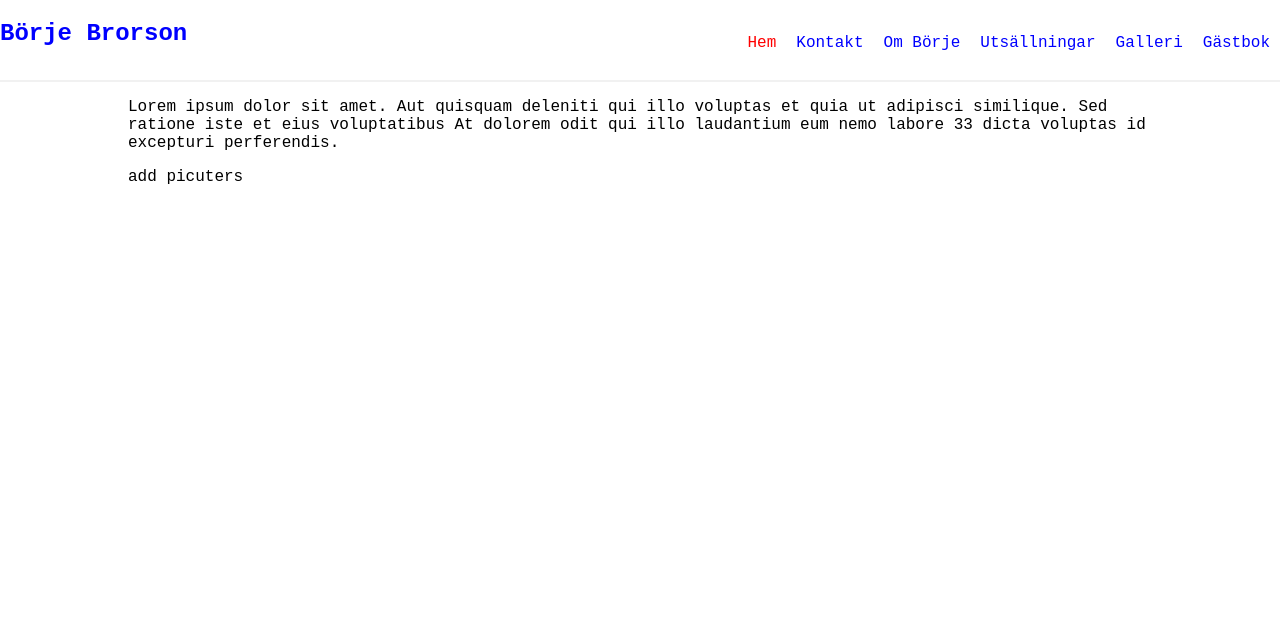
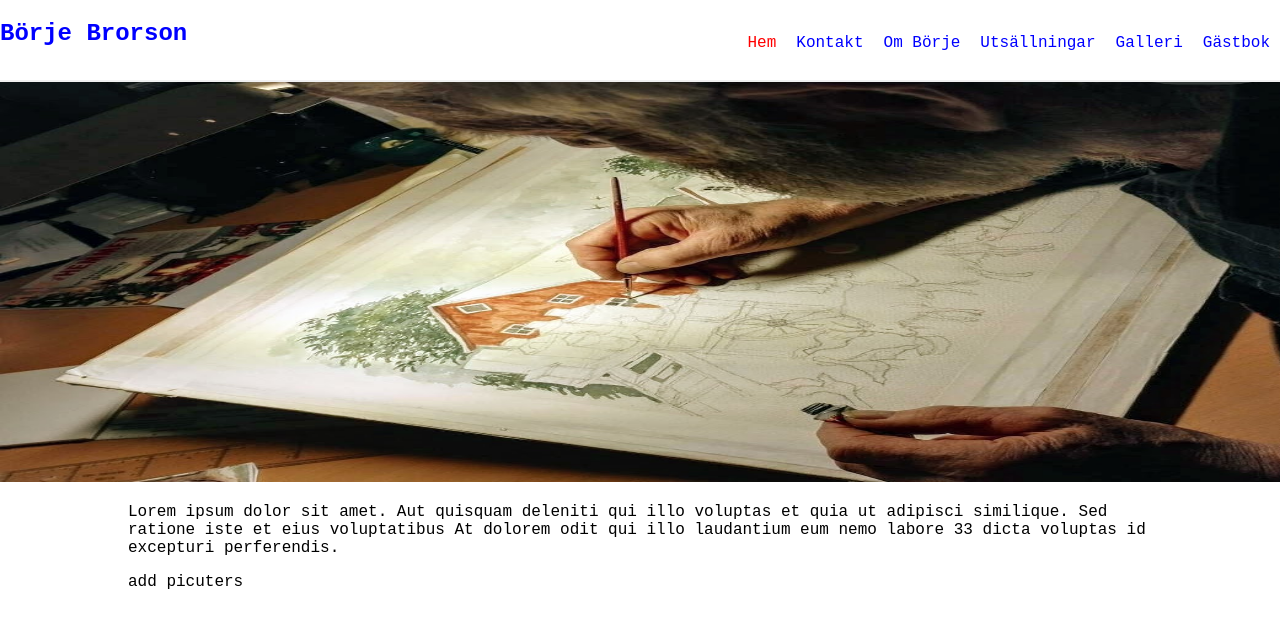
Before and after one commit to LovisaBrorson/final-project, a React (Create React App) app in the folder front-end/: page / in a window 1280 px wide. Shown: the top 628 px of the page. Built offline with nearby package versions, Linux system fonts and the light colour scheme.

Commit message:
added jsconfig.json

```diff
--- /dev/null
+++ b/front-end/jsconfig.json
@@ -0,0 +1,5 @@
+{
+  "compilerOptions": {
+    "baseUrl": "./src"
+  }
+}
--- a/front-end/src/App.js
+++ b/front-end/src/App.js
@@ -36,8 +36,4 @@ export const App = () => {
   )
 }
 
-// export const App = () => {
-//   return <div>Hello</div>
-// }
-
 export default App
--- a/front-end/src/Components/welcome.js
+++ b/front-end/src/Components/welcome.js
@@ -6,11 +6,11 @@ window.alert("Den här sidan använder små goda kakor 🍪")
 export const Welcome = () => {
   return (
     <div>
-      {/* <img
+      <img
         src={header_img}
         alt='Borje in hat and sunshades'
         className='header_img'
-      /> */}
+      />
       <article>
         <p>
           Lorem ipsum dolor sit amet. Aut quisquam deleniti qui illo voluptas et
```
Also changed, not shown: front-end/src/Components/navbar.js (+0 -20 lines).
